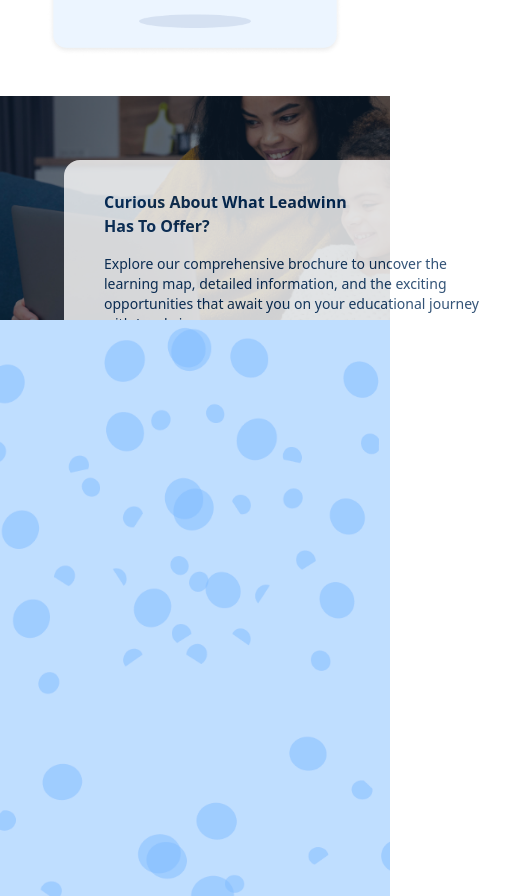
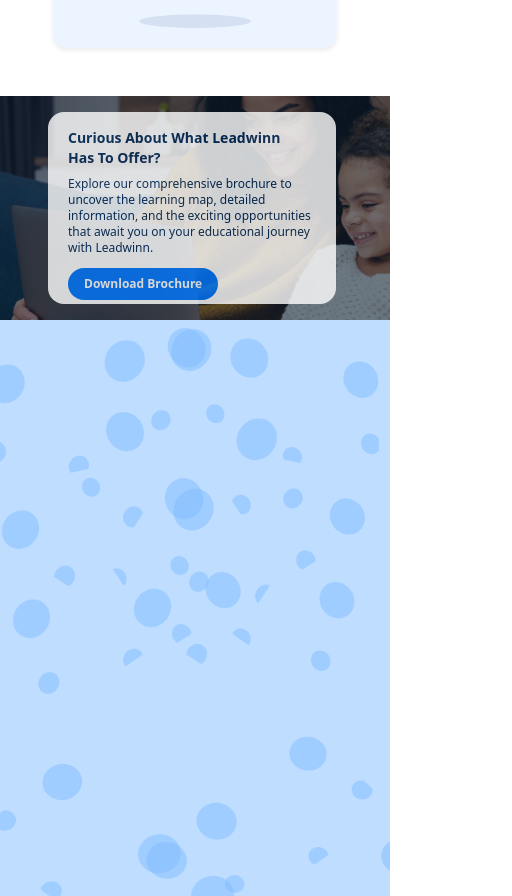
Before and after one commit to Adeleyeha-17/Leadwinn-Academy, a React (Vite) app: page /career in a window 390 px wide. Shown: the part 1312-2208 px from the top of the page, 512 px wide, since content can reach past the window. Built offline with nearby package versions, Linux system fonts and the light colour scheme; no server answers.

Commit message:
update joinlead

```diff
--- a/src/sections/JoinLeads/JoinLeads.tsx
+++ b/src/sections/JoinLeads/JoinLeads.tsx
@@ -11,11 +11,11 @@ export const JoinLeads = () => {
 
   return (
     <div>
-      <div className="w-full h-[14rem] sm:h-[24rem] lg:h-[27rem] xl:h-[32rem] py-16 xl:py-20 pl-16 lg:pl-24 xl:pl-52" style={joinStyle}>
-        <div className="bg-white text-home-gra opacity-80 w-[28rem] lg:w-[35rem] xl:w-[39rem] h-[15rem] lg:h-[19rem] xl:h-[22rem] rounded-2xl py-[1.9rem] lg:py-[3.75rem] px-10">
-          <h5 className="text-base lg:text-lg font-semibold w-64 lg:w-72 mb-4">Curious About What Leadwinn Has To Offer?</h5>
+      <div className="w-full h-[14rem] sm:h-[24rem] lg:h-[27rem] xl:h-[32rem] py-4 sm:py-16 xl:py-20 pl-12 sm:pl-16 lg:pl-24 xl:pl-52" style={joinStyle}>
+        <div className="bg-white text-home-gra opacity-80 w-[18rem] sm:w-[28rem] lg:w-[35rem] xl:w-[39rem] h-[12rem] sm:h-[15rem] lg:h-[19rem] xl:h-[22rem] rounded-2xl py-4 sm:py-[1.9rem] lg:py-[3.75rem] px-5 sm:px-10">
+          <h5 className="text-sm sm:text-base lg:text-lg font-semibold w-56 sm:w-64 lg:w-72 mb-2 sm:mb-4">Curious About What Leadwinn Has To Offer?</h5>
 
-          <p className="text-sm lg:text-base font-normal w-[24rem] lg:w-[30rem] mb-5 lg:mb-10">
+          <p className="text-xs sm:text-sm lg:text-base font-normal w-[16rem] sm:w-[24rem] lg:w-[30rem] mb-3 sm:mb-5 lg:mb-10">
           Explore our comprehensive brochure to uncover the learning map, detailed information, and the exciting opportunities that await you on your educational journey with Leadwinn.
           </p>
 
```
